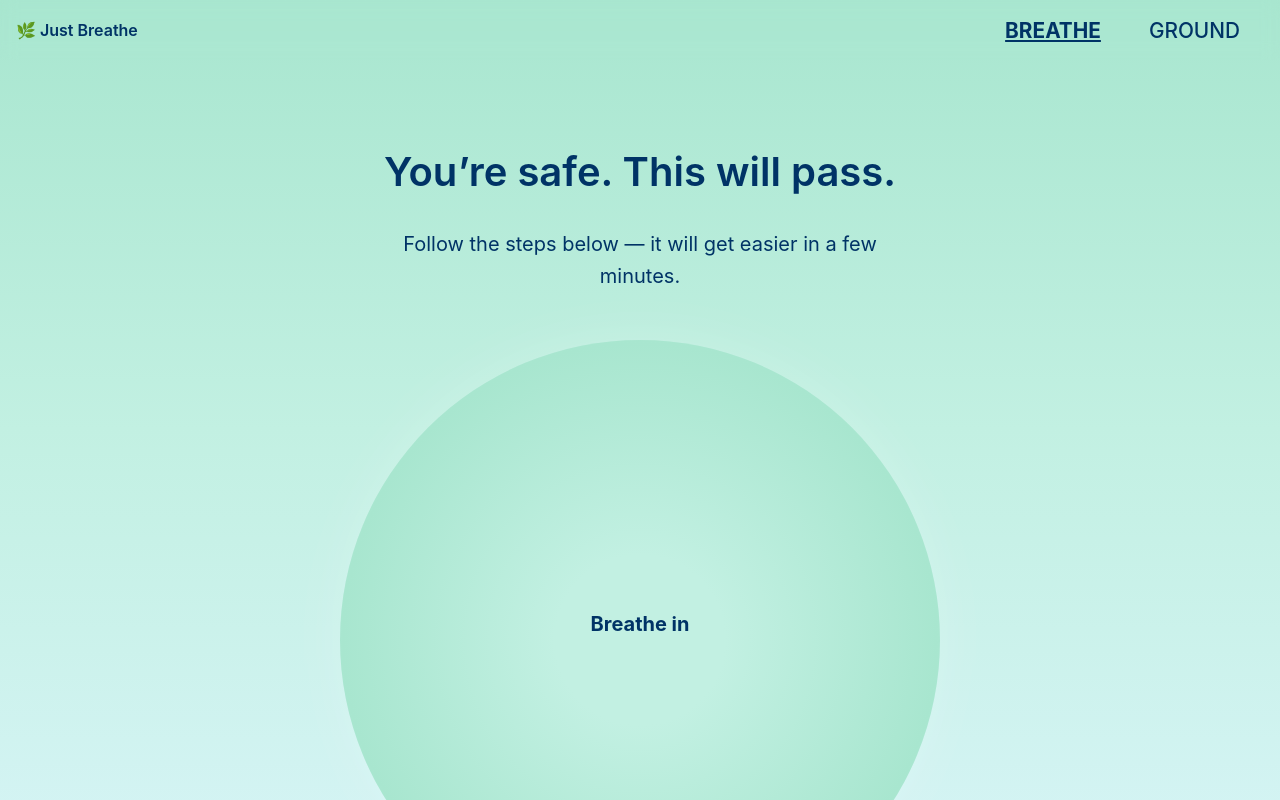
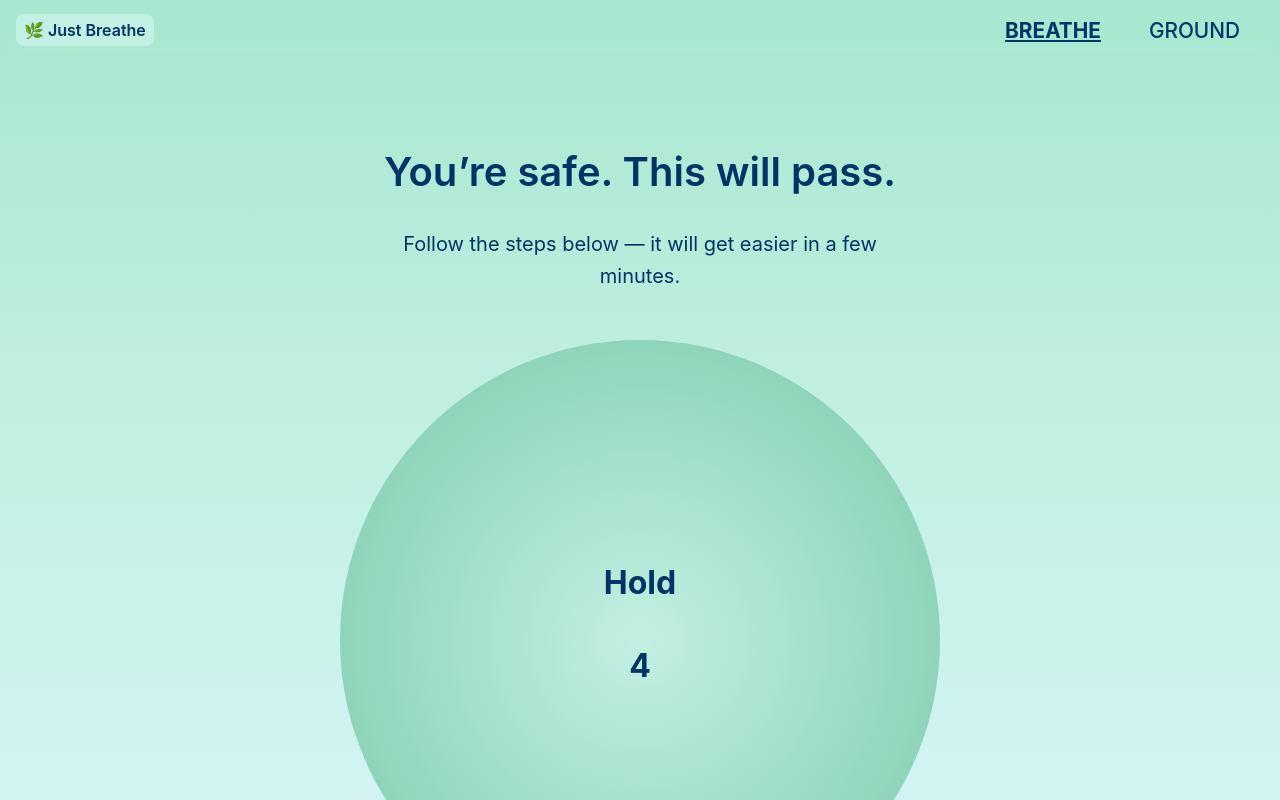
Before and after one commit to Eka1984/panic-tools, a React (Vite) app: page / in a window 1280 px wide. Shown: the top 800 px of the page. Built offline with nearby package versions, Linux system fonts and the light colour scheme; a web font is replaced by a local one.

Commit message:
Refactor BreathingCircle component and styles for improved animations and layout

```diff
--- a/src/components/BreathingCircle.module.css
+++ b/src/components/BreathingCircle.module.css
@@ -1,15 +1,17 @@
+.circleWrapper {
+  position: relative;
+  width: 100%;
+  height: 100%;
+}
+
 .circle {
   width: 100%;
   height: 100%;
   border-radius: 50%;
-  box-shadow: 0 0 60px rgba(255, 255, 255, 0.2);
   background: var(--circle-gradient);
-  display: flex;
-  align-items: center;
-  justify-content: center;
-
-  transition: transform 8s ease-in-out; /* match full breath duration */
-  transform: scale(0.7); /* default to minimum scale */
+  /* box-shadow: 0 0 40px 10px var(--mint-dark); */
+  transition: all 4.4s linear;
+  transform: scale(0.7);
 }
 
 .inhale {
@@ -19,3 +21,25 @@
 .exhale {
   transform: scale(0.7);
 }
+
+.inHold {
+  transform: scale(1);
+}
+
+.outHold {
+  transform: scale(0.7);
+}
+
+.textWrapper {
+  position: absolute;
+  top: 50%;
+  left: 50%;
+  transform: translate(-50%, -50%);
+  text-align: center;
+  color: var(--text, #0d1b1e);
+}
+
+.text {
+  font-size: 2rem !important;
+  opacity: 1;
+}
--- a/src/components/BreathingCircle.tsx
+++ b/src/components/BreathingCircle.tsx
@@ -2,31 +2,54 @@ import { useEffect, useState } from "react";
 import styles from "./BreathingCircle.module.css";
 
 const BREATH_DURATION = 4; // seconds to count
-const PAUSE_DURATION = 1000; // ms to show "Breathe in" or "out"
+const PAUSE_DURATION = 100; // ms to show "Breathe in" or "out"
+const COUNT_LENGTH = 1100;
 
 export default function BreathingCircle() {
-  const [phase, setPhase] = useState<"in" | "out">("in");
+  const [phase, setPhase] = useState<"in" | "in-hold" | "out" | "out-hold">(
+    "out"
+  );
   const [step, setStep] = useState<"count" | "show">("count");
   const [secondsLeft, setSecondsLeft] = useState(BREATH_DURATION);
 
   useEffect(() => {
+    const kickstart = setTimeout(() => {
+      setPhase("in"); // this will trigger the scale-up animation
+    }, 100);
+
+    return () => clearTimeout(kickstart);
+  }, []);
+
+  useEffect(() => {
     if (step === "count") {
-      if (secondsLeft > 1) {
+      if (secondsLeft > 0) {
         const countdown = setTimeout(() => {
           setSecondsLeft((prev) => prev - 1);
-        }, 1300);
+        }, COUNT_LENGTH);
 
         return () => clearTimeout(countdown);
       } else {
         // Countdown finished → show instruction
         setTimeout(() => {
           setStep("show");
-        }, 1300); // show 1 for 1 sec before switching to text
+        }, COUNT_LENGTH); // show 1 for 1 sec before switching to text
       }
     } else if (step === "show") {
       // After instruction is shown, switch phase and reset
       const timeout = setTimeout(() => {
-        setPhase((prev) => (prev === "in" ? "out" : "in"));
+        setPhase((prev) => {
+          switch (prev) {
+            case "in":
+              return "in-hold";
+            case "in-hold":
+              return "out";
+            case "out":
+              return "out-hold";
+            case "out-hold":
+            default:
+              return "in";
+          }
+        });
         setSecondsLeft(BREATH_DURATION);
         setStep("count");
       }, PAUSE_DURATION);
@@ -36,18 +59,23 @@ export default function BreathingCircle() {
   }, [secondsLeft, step]);
 
   return (
-    <div
-      className={`${styles.circle} ${
-        phase === "in" ? styles.inhale : styles.exhale
-      }`}
-    >
-      <p className={styles.countdown}>
-        {step === "count"
-          ? secondsLeft
-          : phase === "in"
-          ? "Breathe in"
-          : "Breathe out"}
-      </p>
+    <div className={styles.circleWrapper}>
+      <div
+        className={`${styles.circle} ${phase === "in" && styles.inhale} ${
+          phase === "out" && styles.exhale
+        } ${phase === "in-hold" && styles.inHold} ${
+          phase === "out-hold" && styles.outHold
+        }`}
+      />
+      <div className={styles.textWrapper}>
+        <p className={styles.text}>
+          {" "}
+          {phase === "in" && "Inhale"}
+          {phase === "out" && "Exhale"}
+          {(phase === "in-hold" || phase === "out-hold") && "Hold"}
+        </p>
+        <p className={styles.text}>{secondsLeft}</p>
+      </div>
     </div>
   );
 }
--- a/src/components/Header.module.css
+++ b/src/components/Header.module.css
@@ -14,10 +14,13 @@
 }
 
 .logo {
-  font-size: 0.5rem; /* phones */
+  font-size: 1rem; /* phones */
   font-weight: 600;
   margin: 0;
   color: var(--text, #0d1b1e);
+  background-color: var(--mint-light, #a8e6cf);
+  padding: 6px 8px;
+  border-radius: 8px;
 }
 
 nav a {
--- a/src/pages/Breathing.tsx
+++ b/src/pages/Breathing.tsx
@@ -1,8 +1,9 @@
 import styles from "./Breathing.module.css";
 import BreathingCircle from "../components/BreathingCircle";
-import { Navigate } from "react-router-dom";
+import { useNavigate } from "react-router-dom";
 
 export default function Breathing() {
+  const navigate = useNavigate();
   return (
     <main className={styles.page}>
       <h1>You’re safe. This will pass.</h1>
@@ -12,7 +13,9 @@ export default function Breathing() {
         <BreathingCircle />
       </div>
 
-      <button className={styles.primary}>Next exercise</button>
+      <button className={styles.primary} onClick={() => navigate("/grounding")}>
+        Next exercise
+      </button>
     </main>
   );
 }
--- a/src/styles/global.css
+++ b/src/styles/global.css
@@ -3,5 +3,4 @@ body {
   font-family: "Inter", sans-serif;
   background-image: var(--bg-gradient);
   min-height: 100vh;
-  color: var(--text);
 }
--- a/src/styles/variables.css
+++ b/src/styles/variables.css
@@ -18,8 +18,9 @@
 
   --circle-gradient: radial-gradient(
     circle,
-    var(--mint-light) 20%,
-    var(--mint) 70%,
+    var(--mint-light) 0%,
+    color-mix(in srgb, var(--mint-light), var(--mint-dark) 60%) 70%,
+    var(--mint-dark) 80%,
     transparent 100%
   );
 }
```
